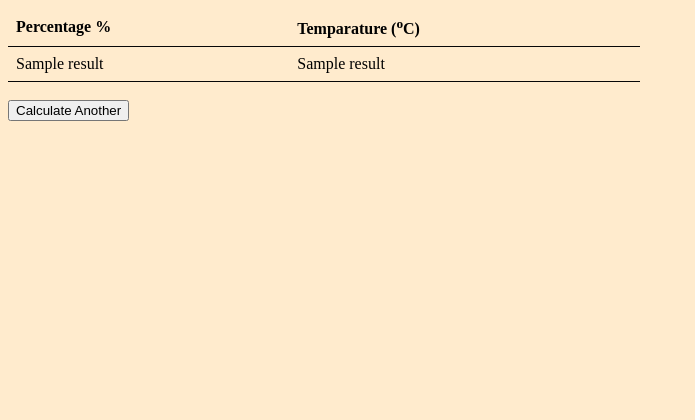
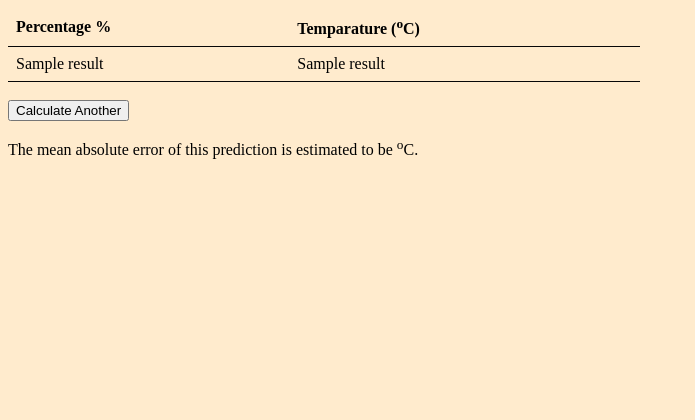
Before and after one commit to Pxie024/BlendedCrudeDistillationProfile, a Flask app: template templates/output.html in a window 1280 px wide. Shown: the top 420 px of the page, without its empty margins (0-695 px from the left). Run offline with Flask 2, Linux system fonts and the light colour scheme; the template is opened without the code that fills it: most values are stand-ins (such as "Sample title", 1, 10 or a date in 2020); parts of the project's set-up code (start-up, migrations or seed data) failed here and were passed over.

Commit message:
added error estimate

```diff
--- a/main.py
+++ b/main.py
@@ -38,11 +38,13 @@ impX = SimpleImputer(missing_values=np.nan, strategy='mean')
 scaler = StandardScaler()
 x_data = x_data.apply(lambda row: row.replace(np.nan, row.mean()), axis=1)
 Y_data = Y_data.apply(lambda row: row.replace(np.nan, max(row)), axis=1)
-
+x_train, x_test, Y_train, Y_test = train_test_split(x_data, Y_data, test_size=0.2)
 all_oils = Y_data.index.values
 
 # fit the data
-Model.fit(x_data, Y_data)
+Model.fit(x_train, Y_train)
+predictions = Model.predict(x_test)
+error = round(mean_absolute_error(Y_test, predictions), 2)
 
 
 app = Flask(__name__)
@@ -85,7 +87,7 @@ def submit():
         for i in range(len(predictions)):
             print(predictions)
             results[report_pct[i]] = predictions[i]
-        return render_template('output.html', results=results)
+        return render_template('output.html', results=results, error=error)
 
 
 if __name__ == '__main__':
--- a/templates/output.html
+++ b/templates/output.html
@@ -43,6 +43,10 @@
         <button type="submit">Calculate Another</button>
     </form>
 
+    <p>
+        The mean absolute error of this prediction is estimated to be {{error}} <sup>o</sup>C.
+    </p>
+
 </body>
 
 <footer>
```
